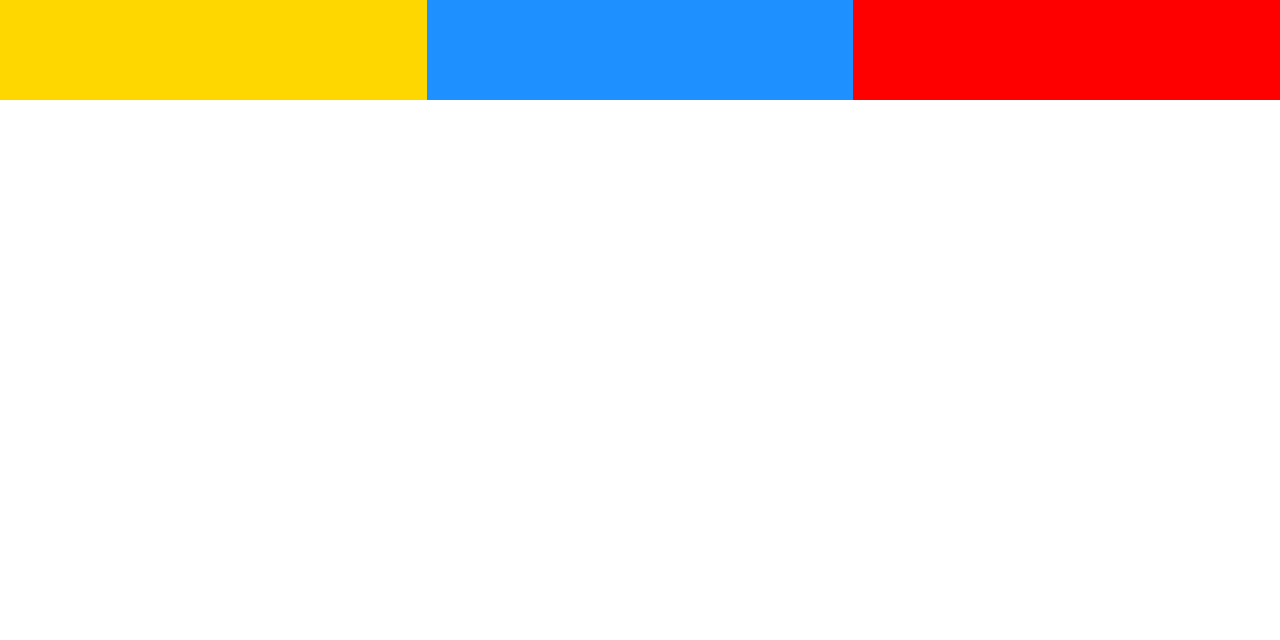
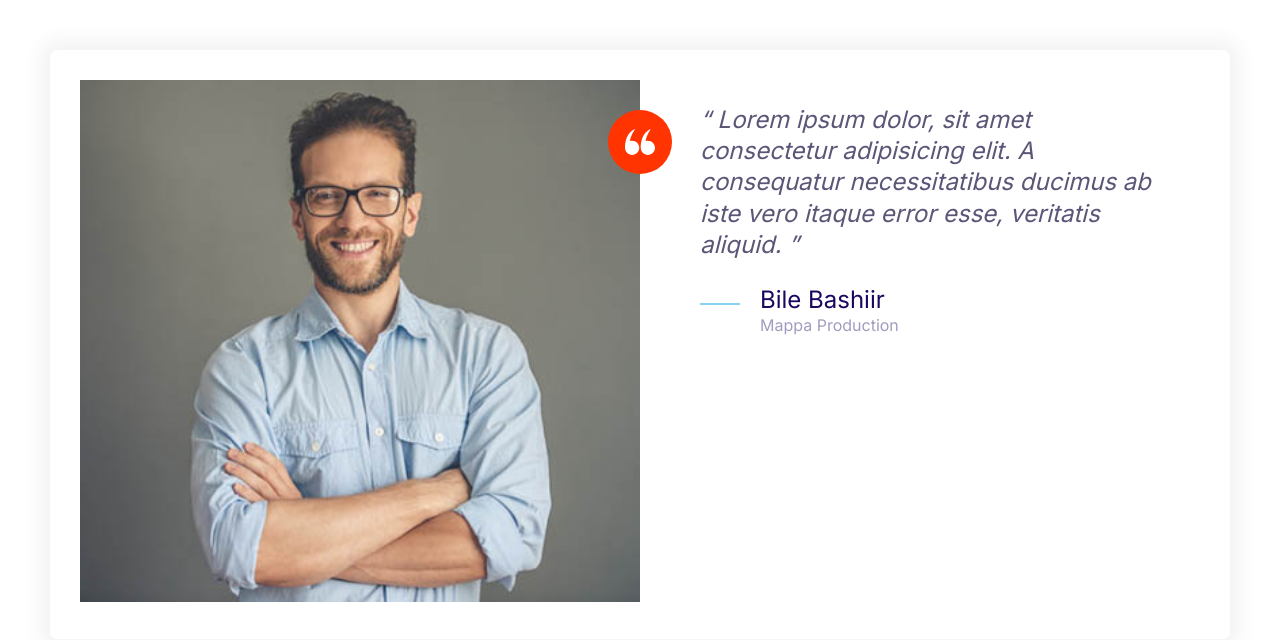
Before and after one commit to Blesseddbile/Cloud-Project-, a plain HTML site: page index.html in a window 1280 px wide. Drawn offline with Linux system fonts and the light colour scheme.

Commit message:
testimonial component.

```diff
--- a/css/style.css
+++ b/css/style.css
@@ -147,8 +147,18 @@ a{
     width: 40px;
     height: 40px;
 }
+
+.icon--small {
+    width: 30px;
+    height: 30px;
+}
+
 .icon--primary{
     fill: var(--color-primary);
+}
+
+.icon--white {
+    fill: #fff;
 }
 
 .icon-container{
@@ -159,6 +169,10 @@ a{
     display: inline-flex;
     justify-content: center;
     align-items: center;
+}
+
+.icon-container--accent {
+    background: var(--color-accent);
 }
 
 /* Buttons */
@@ -265,7 +279,7 @@ font-size: 1.5rem;
 .card{
     border-radius: 7px;
     box-shadow: 0 0 20px 10px #f3f3f3;
-    overflow: hidden;
+    overflow: visible; /* it was hiddden b4, but lets check mosh's implementations for further assistance. */
 }
 
 .card__header, .card__body {
@@ -426,3 +440,33 @@ font-size: 1.5rem;
         grid-template-columns: repeat(3, 1fr);
     }
 }
+
+/* Testimonials */
+.testimonial {
+    padding: 3rem;
+}
+
+.testimonial__image {
+    position: relative;
+}
+
+.testimonial__image > img {
+    width: 100%;
+}
+
+.testimonial__image > .icon-container {
+    position: absolute;
+    top: 3rem;
+    right: -32px;
+}
+
+@media screen and (min-width: 768px) {
+    .testimonial .quote,
+    .testimonial .qoute__author {
+        font-size: 2.4rem;
+    }
+
+    .testimonial .quote {
+        margin-left: 6rem;
+    }
+}
--- a/index.html
+++ b/index.html
@@ -14,11 +14,39 @@
     <link rel="stylesheet" href="css/normalize.css" />
     <link rel="stylesheet" href="css/style.css" />
   </head>
-  <body>
-    <div class="grid grid--1x3 grid--1x2">
-      <div style="height: 100px; background: gold"></div>
-      <div style="height: 100px; background: dodgerblue"></div>
-      <div style="height: 100px; background: red"></div>
+  <body style="padding: 5rem">
+    <div class="card testimonial">
+      <div class="grid grid--1x2">
+        <div class="testimonial__image">
+          <img src="Images/testimonial.jpg" alt="A happy, smiling customer " />
+          <span class="icon-container icon-container--accent">
+            <svg class="icon icon--white icon--small">
+              <use xlink:href="images/sprite.svg#quotes"></use>
+            </svg>
+          </span>
+        </div>
+        <blockquote class="quote">
+          <p class="quote__text">
+            Lorem ipsum dolor, sit amet consectetur adipisicing elit. A
+            consequatur necessitatibus ducimus ab iste vero itaque error esse,
+            veritatis aliquid.
+          </p>
+
+          <footer>
+            <div class="media">
+              <div class="media__image">
+                <svg class="icon icon--primary qoute__line">
+                  <use xlink:href="images/sprite.svg#line"></use>
+                </svg>
+              </div>
+              <div class="media__body">
+                <h3 class="media__title qoute__author">Bile Bashiir</h3>
+                <p class="quote__organization">Mappa Production</p>
+              </div>
+            </div>
+          </footer>
+        </blockquote>
+      </div>
     </div>
   </body>
 </html>
```
Also changed, not shown: Images/testimonial.jpg (added).
